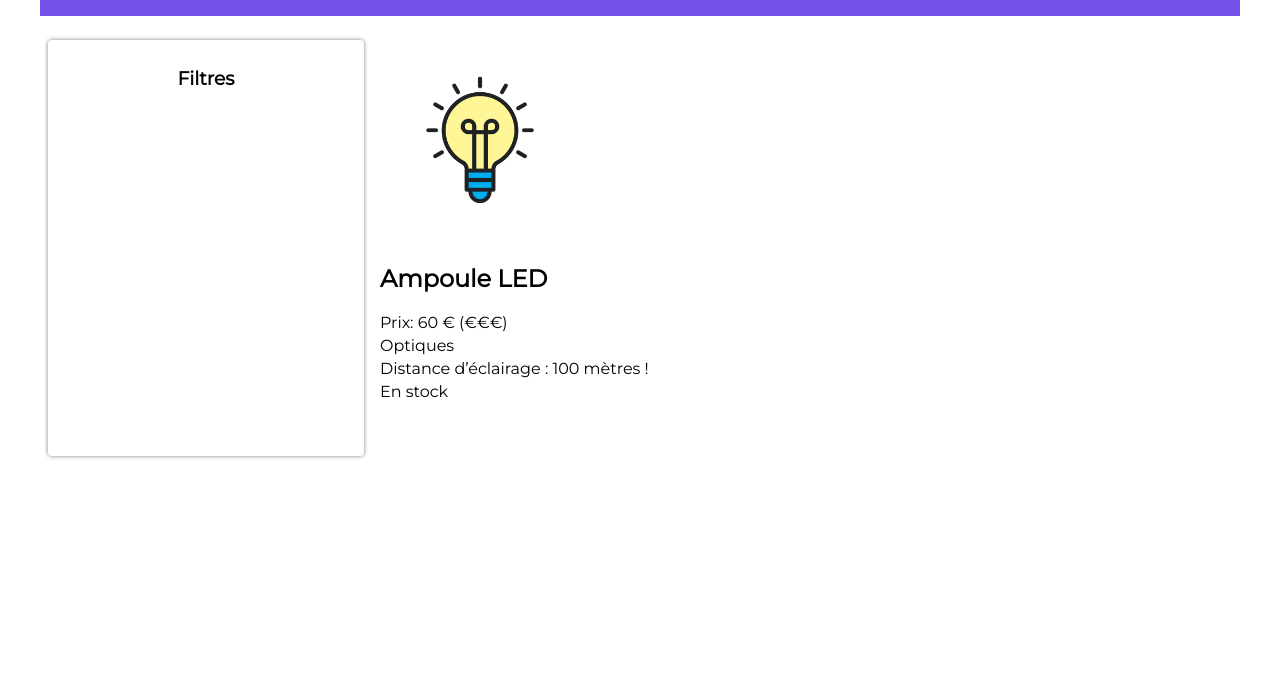
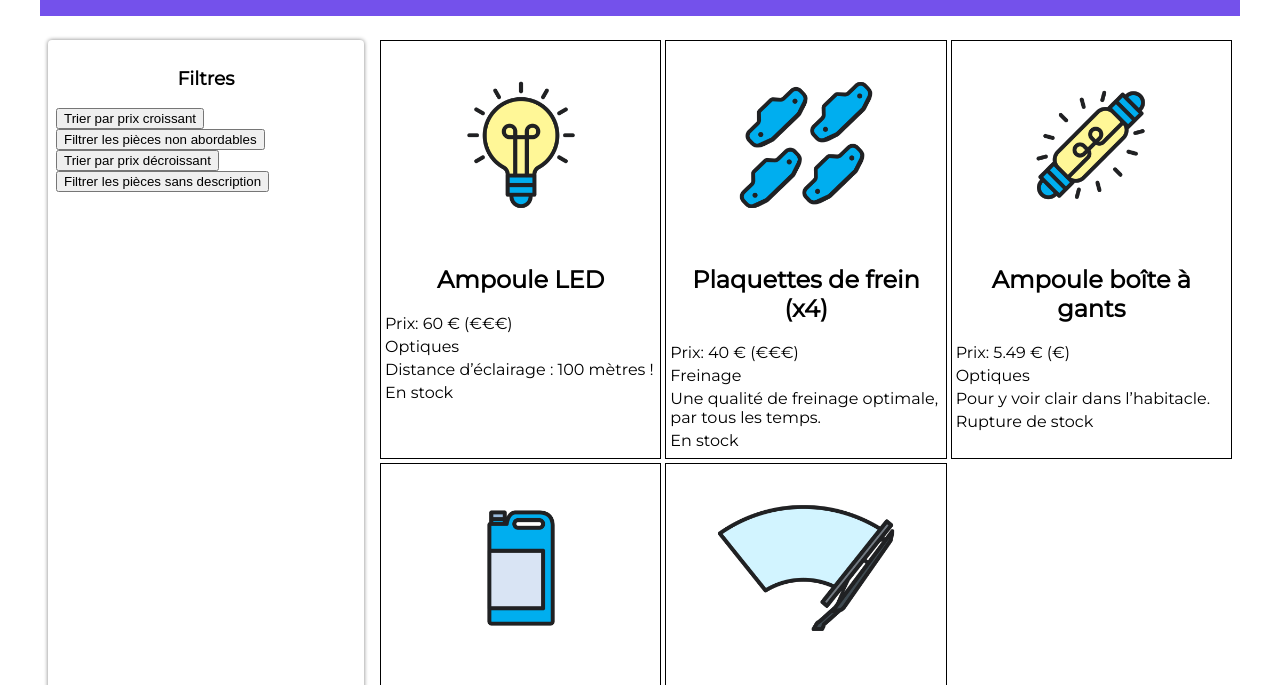
Before and after one commit to thomasvernin/Les-bonnes-pi-ces, a website: page index.html in a window 1280 px wide. Shown: the part 98-783 px from the top of the page. Drawn offline with Linux system fonts and the light colour scheme.

Commit message:
Ajout des 4 filtres

```diff
--- a/index.html
+++ b/index.html
@@ -1,24 +1,31 @@
 <!DOCTYPE html>
 <html lang="fr">
 	<head>
-		<meta charset="utf-8">
-		<title>Les Bonnes Pièces</title>
-		<link rel="stylesheet" href="styles.css">
-		<script type="module" src="pieces.js"></script>
+		<meta charset="utf-8"> <!-- Définit l'encodage des caractères -->
+		<title>Les Bonnes Pièces</title> <!-- Définit le titre de la page -->
+		<link rel="stylesheet" href="styles.css"> <!-- Lie le fichier CSS pour les styles -->
+		<script type="module" src="pieces.js"></script> <!-- Lie le fichier JavaScript pour les fonctionnalités -->
 	</head>
 	<body>
 		<header>
-			<img src="images/logo-les-bonnes-pieces.png" alt="LOGO">
-			<h1>Les Bonnes Pièces</h1>
+			<img src="images/logo-les-bonnes-pieces.png" alt="LOGO"> <!-- Affiche le logo avec un texte alternatif -->
+			<h1>Les Bonnes Pièces</h1> <!-- Affiche le titre de la page -->
 		</header>
 		<main>
 			<!-- Menu de recherche -->
 			<section class="filtres">
-				<h3>Filtres</h3>
+				<h3>Filtres</h3> <!-- Affiche le titre de la section des filtres -->
+				<button class="btn-trier">Trier par prix croissant</button> <!-- Bouton pour trier par prix croissant -->
+				<br>
+				<button class="btn-filtrer">Filtrer les pièces non abordables</button> <!-- Bouton pour filtrer les pièces non abordables -->
+				<br>
+				<button class="btn-decroissant">Trier par prix décroissant</button> <!-- Bouton pour trier par prix décroissant -->
+				<br>
+				<button class="btn-nodesc">Filtrer les pièces sans description</button> <!-- Bouton pour filtrer les pièces sans description -->
 			</section>
 
 			<!-- Fiches produits -->
-			<section class="fiches">
+			<section class="fiches"> <!-- Section pour afficher les fiches produits -->
 			</section>
 		</main>
 	</body>
--- a/pieces.js
+++ b/pieces.js
@@ -1,8 +1,15 @@
 // Récupération des pièces depuis le fichier JSON
 const reponse = await fetch('pieces-autos.json');
 const pieces = await reponse.json();
+
+for (let i = 0; i < pieces.length; i++) {
+
+    const article = pieces[i];
+    // Récupération de l'élément du DOM qui accueillera les fiches
+    const sectionFiches = document.querySelector(".fiches");
+    // Création d’une balise dédiée à une pièce automobile
+    const pieceElement = document.createElement("article");
     // Création des balises
-const article = pieces[0];
     const imageElement = document.createElement("img");
     imageElement.src = article.image;
     const nomElement = document.createElement("h2");
@@ -11,21 +18,60 @@ const prixElement = document.createElement("p");
     prixElement.innerText = `Prix: ${article.prix} € (${article.prix < 35 ? "€" : "€€€"})`;
     const categorieElement = document.createElement("p");
     categorieElement.innerText = article.categorie ?? "(aucune catégorie)";
-
-//Création des élements pour l'exercice
     const descriptionElement = document.createElement("p");
     descriptionElement.innerText = article.description ?? "Pas de description pour le moment.";
-
     const stockElement = document.createElement("p");
     stockElement.innerText = article.disponibilite ? "En stock" : "Rupture de stock";
 
-//Rattachement de nos balises au DOM
-const sectionFiches = document.querySelector(".fiches");
-sectionFiches.appendChild(imageElement);
-sectionFiches.appendChild(nomElement);
-sectionFiches.appendChild(prixElement);
-sectionFiches.appendChild(categorieElement);
+    // On rattache la balise article à la section Fiches
+    sectionFiches.appendChild(pieceElement);
+    // On rattache l’image à pieceElement (la balise article)
+    pieceElement.appendChild(imageElement);
+    pieceElement.appendChild(nomElement);
+    pieceElement.appendChild(prixElement);
+    pieceElement.appendChild(categorieElement);
+    // Ajout des éléments au DOM pour l'exercice
+    pieceElement.appendChild(descriptionElement);
+    pieceElement.appendChild(stockElement);
 
-//Ajout des éléments au DOM pour l'exercice
-sectionFiches.appendChild(descriptionElement);
-sectionFiches.appendChild(stockElement);
+ }
+
+ // Gestion des boutons
+const boutonTrier = document.querySelector(".btn-trier");
+
+boutonTrier.addEventListener("click", function () {
+    const piecesOrdonnees = Array.from(pieces);
+    piecesOrdonnees.sort(function (a, b) {
+        return a.prix - b.prix;
+     });
+     console.log(piecesOrdonnees);
+});
+
+const boutonFiltrer = document.querySelector(".btn-filtrer");
+
+boutonFiltrer.addEventListener("click", function () {
+    const piecesFiltrees = pieces.filter(function (piece) {
+        return piece.prix <= 35;
+    });
+   console.log(piecesFiltrees)
+});
+
+// Correction Exercice
+const boutonDecroissant = document.querySelector(".btn-decroissant");
+
+boutonDecroissant.addEventListener("click", function () {
+    const piecesOrdonnees = Array.from(pieces);
+    piecesOrdonnees.sort(function (a, b) {
+        return b.prix - a.prix;
+     });
+     console.log(piecesOrdonnees);
+});
+
+const boutonNoDescription = document.querySelector(".btn-nodesc");
+
+boutonNoDescription.addEventListener("click", function () {
+    const piecesFiltrees = pieces.filter(function (piece) {
+        return piece.description
+    });
+   console.log(piecesFiltrees)
+});
--- a/styles.css
+++ b/styles.css
@@ -1,55 +1,74 @@
+/* Importe la police "Montserrat" depuis Google Fonts */
 @import url('https://fonts.googleapis.com/css2?family=Montserrat&display=swap');
 
+/* Styles généraux pour le corps de la page */
 body {
-	max-width: 1200px;
-	margin: auto;
-	padding: 16px;
-	font-family: 'Montserrat', sans-serif;
+	max-width: 1200px; /* Définit la largeur maximale du corps de la page */
+	margin: auto; /* Centre le contenu horizontalement */
+	padding: 16px; /* Ajoute un espace intérieur autour du contenu */
+	font-family: 'Montserrat', sans-serif; /* Utilise la police Montserrat pour le texte avec une sauvegarde sur sans-serif */
 }
 
+/* Styles pour l'en-tête de la page */
 header {
-	display: flex;
-	flex-direction: row;
-	align-items: center;
-	margin-bottom: 16px;
-	padding: 8px;
-	background-color: #7451eb;
-	text-align: center;
-	color: white;
+	display: flex; /* Utilise la disposition flex pour les éléments enfants */
+	flex-direction: row; /* Définit la direction des éléments enfants en ligne */
+	align-items: center; /* Centre verticalement les éléments enfants */
+	margin-bottom: 16px; /* Ajoute un espacement en bas de l'en-tête */
+	padding: 8px; /* Ajoute un espacement intérieur autour de l'en-tête */
+	background-color: #7451eb; /* Définit la couleur d'arrière-plan de l'en-tête */
+	text-align: center; /* Centre le texte horizontalement */
+	color: white; /* Définit la couleur du texte */
 }
 header img {
-	height: 60px;
-	margin-left: 1rem;
+	height: 60px; /* Définit la hauteur de l'image dans l'en-tête */
+	margin-left: 1rem; /* Ajoute un espacement à gauche de l'image */
 }
 header h1 {
-	flex-grow: 1;
+	flex-grow: 1; /* Permet à l'élément de remplir l'espace disponible dans le conteneur flex */
 }
 
+/* Styles pour la section principale de la page */
 main {
-	display: flex;
-	flex-direction: row;
+	display: flex; /* Utilise la disposition flex pour les éléments enfants */
+	flex-direction: row; /* Définit la direction des éléments enfants en ligne */
 }
 
+/* Styles pour la section des filtres */
 .filtres {
-	border-radius: 4px;
-	box-shadow: 0px 0px 4px gray;
-	margin: 8px;
-	padding: 8px;
-	min-width: 300px;
-	min-height: 400px;
+	border-radius: 4px; /* Définit le rayon de la bordure pour arrondir les coins */
+	box-shadow: 0px 0px 4px gray; /* Ajoute une ombre légère autour de la section */
+	margin: 8px; /* Ajoute un espacement autour de la section */
+	padding: 8px; /* Ajoute un espacement intérieur autour du contenu de la section */
+	min-width: 300px; /* Définit la largeur minimale de la section */
+	min-height: 400px; /* Définit la hauteur minimale de la section */
 }
 .filtres h3 {
-	text-align: center;
+	text-align: center; /* Centre le texte horizontalement à l'intérieur de la section */
 }
 
+/* Styles pour la section des fiches */
 .fiches {
-	flex: 1;
-	margin: 8px;
+	flex: 1; /* Permet à la section de remplir l'espace disponible dans le conteneur flex */
+	margin: 8px; /* Ajoute un espacement autour de la section */
+	display: grid; /* Utilise la disposition grid pour les éléments enfants */
+	grid-template-columns: repeat(3, 1fr); /* Crée une grille avec trois colonnes égales */
+	gap: 4px; /* Ajoute un espacement entre les éléments enfants de la grille */
 }
-.fiches img {
-	max-width: 200px;
+.fiches article {
+	border: 1px solid black; /* Définit une bordure autour de chaque article */
+	padding: 4px; /* Ajoute un espacement intérieur autour du contenu de chaque article */
 }
-.fiches p {
-	margin-top: 4px;
-	margin-bottom: 4px;
+.fiches article img {
+	display: block; /* Affiche l'image en tant que bloc pour centrer horizontalement */
+	margin-left: auto; /* Centre l'image horizontalement */
+	margin-right: auto; /* Centre l'image horizontalement */
+	max-width: 200px; /* Définit la largeur maximale de l'image */
 }
+.fiches article p {
+	margin-top: 4px; /* Ajoute un espacement en haut du paragraphe */
+	margin-bottom: 4px; /* Ajoute un espacement en bas du paragraphe */
+}
+.fiches article h2 {
+	text-align: center; /* Centre le texte horizontalement à l'intérieur de chaque article */
+}
```
Lines whose indentation alone changed are shown as unchanged.
